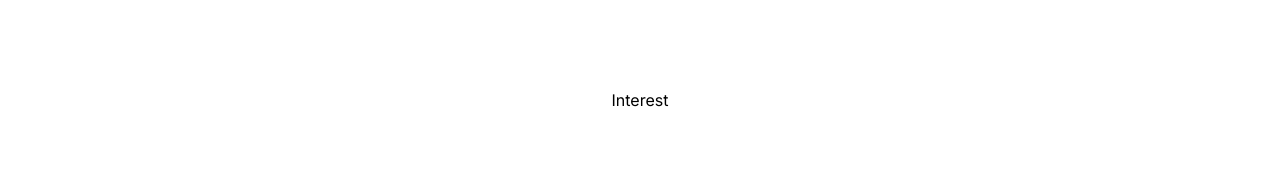
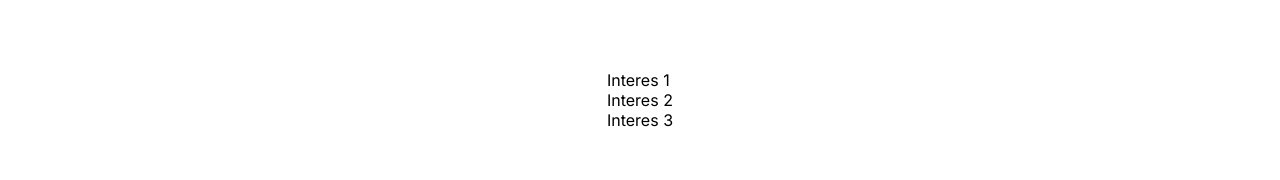
Before and after one commit to JoelRondinelPacheco/security-and-system-skills-assessment, a Next.js app: page / in a window 1280 px wide. Shown: the part 422-602 px from the top of the page. Built offline with nearby package versions, Linux system fonts and the light colour scheme.

Commit message:
Add interest card

```diff
--- a/src/app/components/contact-form/contact-form.tsx
+++ b/src/app/components/contact-form/contact-form.tsx
@@ -39,17 +39,17 @@ const ContactForm = () => {
 
     if (form.current) {
         //validate form structure
-        let f = new FormData(form.current);
+        let formData = new FormData(form.current);
         let data: Email = {
-            fromEmail: f.get("fromEmail")?.toString() || "",
-            fromName: f.get("fromName")?.toString() || "",
-            subject: f.get("subject")?.toString() || ""
+            fromEmail: formData.get("fromEmail")?.toString() || "",
+            fromName: formData.get("fromName")?.toString() || "",
+            subject: formData.get("subject")?.toString() || ""
         }
 
         validate(emailValidations, data);
 
         if (Object.keys(errors).length === 0) {
-            formAction(f)
+            formAction(formData)
         }
   };
 }
--- /dev/null
+++ b/src/app/components/interest/all-interests.tsx
@@ -0,0 +1,26 @@
+import { getAllInterest } from '@/lib/interest/application/getAllInterestUseCase'
+import { Interest } from '@/lib/interest/domain/interest'
+import { InterestRepository } from '@/lib/interest/domain/interest-respository'
+import { createInterestMockRepository } from '@/lib/interest/infrastructure/mock-repository'
+import React from 'react'
+import InterestCard from './interest-card'
+
+const interestRepository: InterestRepository = createInterestMockRepository();
+
+const AllInterests = async () => {
+
+  const interest: Interest[] = await getAllInterest(interestRepository);
+
+  return (
+    <div>
+      {
+        interest.map((interest, index) => {
+          return <InterestCard key={index} {...interest}/>
+        }
+      )
+      }
+    </div>
+  )
+}
+
+export default AllInterests
--- /dev/null
+++ b/src/app/components/interest/interest-card.tsx
@@ -0,0 +1,10 @@
+import { Interest } from '@/lib/interest/domain/interest'
+import React from 'react'
+
+const InterestCard = ({ title, description }: Interest) => {
+  return (
+    <div>{title}</div>
+  )
+}
+
+export default InterestCard
--- a/src/app/components/interest/interest.tsx
+++ /dev/null
@@ -1,9 +0,0 @@
-import React from 'react'
-
-const Interest = () => {
-  return (
-    <div>Interest</div>
-  )
-}
-
-export default Interest
--- a/src/app/page.tsx
+++ b/src/app/page.tsx
@@ -1,14 +1,15 @@
 import Image from 'next/image'
 import styles from './page.module.css'
 import AboutMe from './components/about-me/about-me'
-import Interest from './components/interest/interest'
+import Interest from './components/interest/interest-card'
 import ContactForm from './components/contact-form/contact-form'
+import AllInterests from './components/interest/all-interests'
 
 export default function Home() {
   return (
     <main className={styles.main}>
       <AboutMe />
-      <Interest />
+      <AllInterests />
       <ContactForm />
     </main>
   )
```
Also changed, not shown: src/lib/common/application/validation.ts (deleted).
